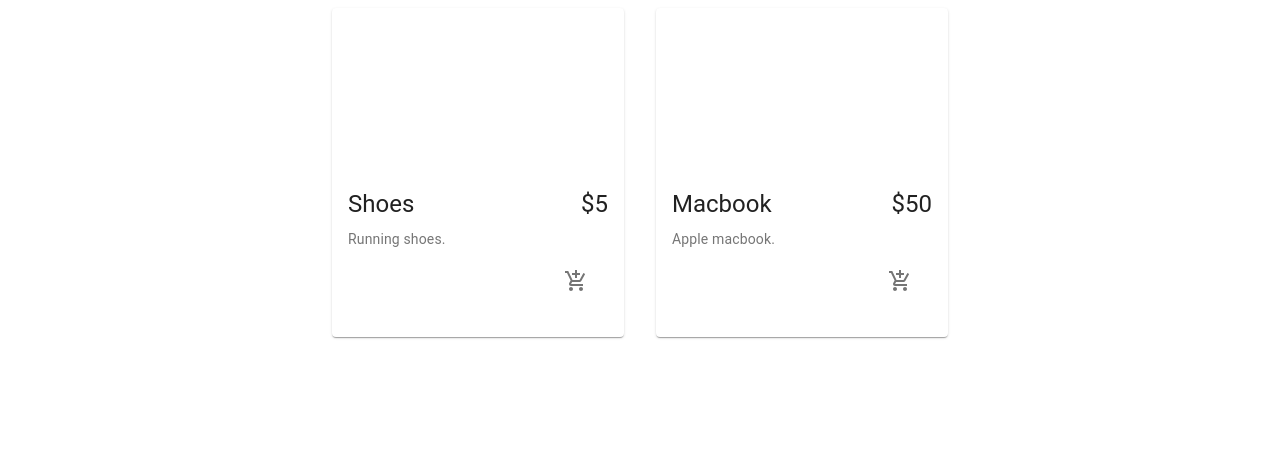
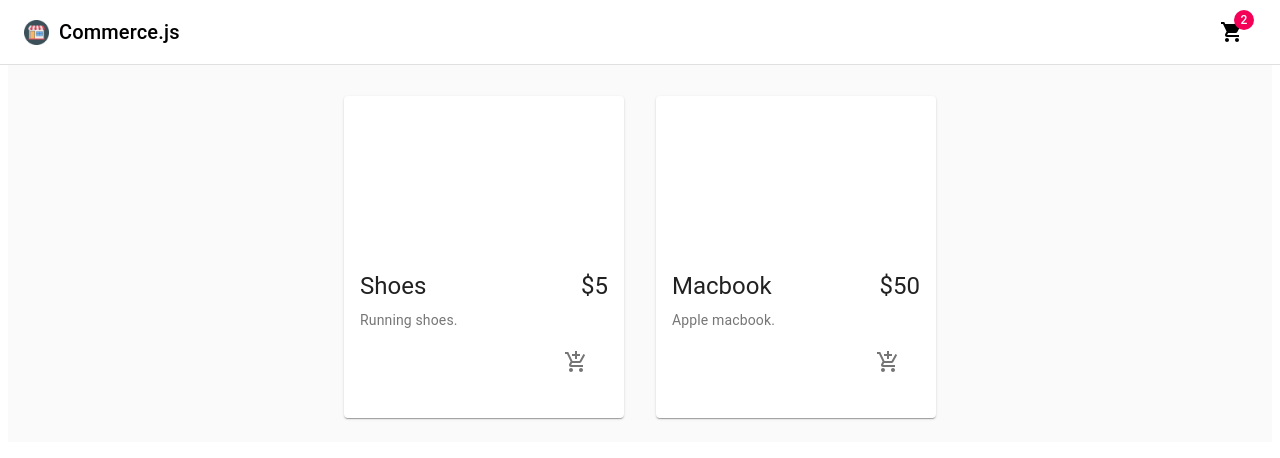
Before and after one commit to mustafakaanoz/e_commerce, a React (Create React App) app: page / in a window 1280 px wide. Shown: the top 458 px of the page. Built offline with nearby package versions, Linux system fonts and the light colour scheme.

Commit message:
done navbar

```diff
--- a/src/App.js
+++ b/src/App.js
@@ -1,10 +1,12 @@
-import React from 'react'
-import Products from './components/Products/Products'
+import React from 'react';
+
+import { Products, Navbar } from './components';
 
 
 const App = () => {
   return (
     <div>
+      <Navbar />
       <Products />
     </div>
   )
--- /dev/null
+++ b/src/components/Navbar/Navbar.jsx
@@ -0,0 +1,34 @@
+import React from 'react';
+import { AppBar, Toolbar, IconButton, Badge, MenuItem, Menu, Typography } from '@material-ui/core';
+import { ShoppingCart } from '@material-ui/icons';
+
+import logo from '../../assests/commerce.png';
+import useStyles from './styles'
+
+const Navbar = () => {
+
+  const classes = useStyles();
+
+  return (
+    <>
+    <AppBar position='fixed' className={classes.appBar} color='inherit'>
+      <Toolbar>
+      <Typography variant='h6' className={classes.title} color='inherit'>
+        <img src={logo} alt='Commerce.js' height='25px' className={classes.image} />
+        Commerce.js
+      </Typography>
+        <div className={classes.grow} />
+        <div className={classes.button}>
+          <IconButton aria-label='Show cart items' color='inherit'>
+            <Badge badgeContent={2} color='secondary'>
+              <ShoppingCart />
+            </Badge>
+          </IconButton>
+        </div>
+        </Toolbar>
+    </AppBar>
+    </>
+  )
+}
+
+export default Navbar
--- /dev/null
+++ b/src/components/Navbar/styles.js
@@ -0,0 +1,68 @@
+import { makeStyles, fade } from '@material-ui/core/styles';
+
+const drawerWidth = 0;
+
+export default makeStyles((theme) => ({
+  appBar: {
+    boxShadow: 'none',
+    borderBottom: '1px solid rgba(0, 0, 0, 0.12)',
+    [theme.breakpoints.up('sm')]: {
+      width: `calc(100% - ${drawerWidth}px)`,
+      marginLeft: drawerWidth,
+    },
+  },
+  title: {
+    flexGrow: 1,
+    alignItems: 'center',
+    display: 'flex',
+    textDecoration: 'none',
+  },
+  image: {
+    marginRight: '10px',
+  },
+  menuButton: {
+    marginRight: theme.spacing(2),
+    [theme.breakpoints.up('sm')]: {
+      display: 'none',
+    },
+  },
+  grow: {
+    flexGrow: 1,
+  },
+  search: {
+    position: 'relative',
+    borderRadius: theme.shape.borderRadius,
+    backgroundColor: fade(theme.palette.common.white, 0.15),
+    '&:hover': {
+      backgroundColor: fade(theme.palette.common.white, 0.25),
+    },
+    marginRight: theme.spacing(2),
+    marginLeft: 0,
+    width: '100%',
+    [theme.breakpoints.up('sm')]: {
+      width: 'auto',
+    },
+  },
+  searchIcon: {
+    padding: theme.spacing(0, 2),
+    height: '100%',
+    position: 'absolute',
+    pointerEvents: 'none',
+    display: 'flex',
+    alignItems: 'center',
+    justifyContent: 'center',
+  },
+  inputRoot: {
+    color: 'inherit',
+  },
+  inputInput: {
+    padding: theme.spacing(1, 1, 1, 0),
+    // vertical padding + font size from searchIcon
+    paddingLeft: `calc(1em + ${theme.spacing(4)}px)`,
+    transition: theme.transitions.create('width'),
+    width: '100%',
+    [theme.breakpoints.up('md')]: {
+      width: '20ch',
+    },
+  },
+}));
--- a/src/components/Products/Products.jsx
+++ b/src/components/Products/Products.jsx
@@ -1,7 +1,8 @@
-import React from "react";
+import React, { useState } from "react";
 import { Grid } from "@material-ui/core";
 
 import Product from "./Product/Product";
+import useStyles from './styles';
 
 const products = [
   { id: 1, name: 'Shoes', description: 'Running shoes.', price: '$5' },
@@ -9,8 +10,11 @@
 ];
 
 const Products = () => {
+  const classes = useStyles();
+
   return (
-<main>
+<main className={classes.content}>
+  <div className={classes.toolbar} />
     <Grid container justify="center" spacing={4}>
       {products.map((product) => (
         <Grid item key={product.id} xs={12} sm={6} md={4} lg={3}>
--- /dev/null
+++ b/src/components/Products/styles.js
@@ -0,0 +1,13 @@
+import { makeStyles } from '@material-ui/core/styles';
+
+export default makeStyles((theme) => ({
+  toolbar: theme.mixins.toolbar,
+  content: {
+    flexGrow: 1,
+    backgroundColor: theme.palette.background.default,
+    padding: theme.spacing(3),
+  },
+  root: {
+    flexGrow: 1,
+  },
+}));
--- /dev/null
+++ b/src/components/index.js
@@ -0,0 +1,2 @@
+export { default as Navbar } from './Navbar/Navbar';
+export { default as Products } from './Products/Products';
```
Also changed, not shown: src/assests/commerce.png (added).
